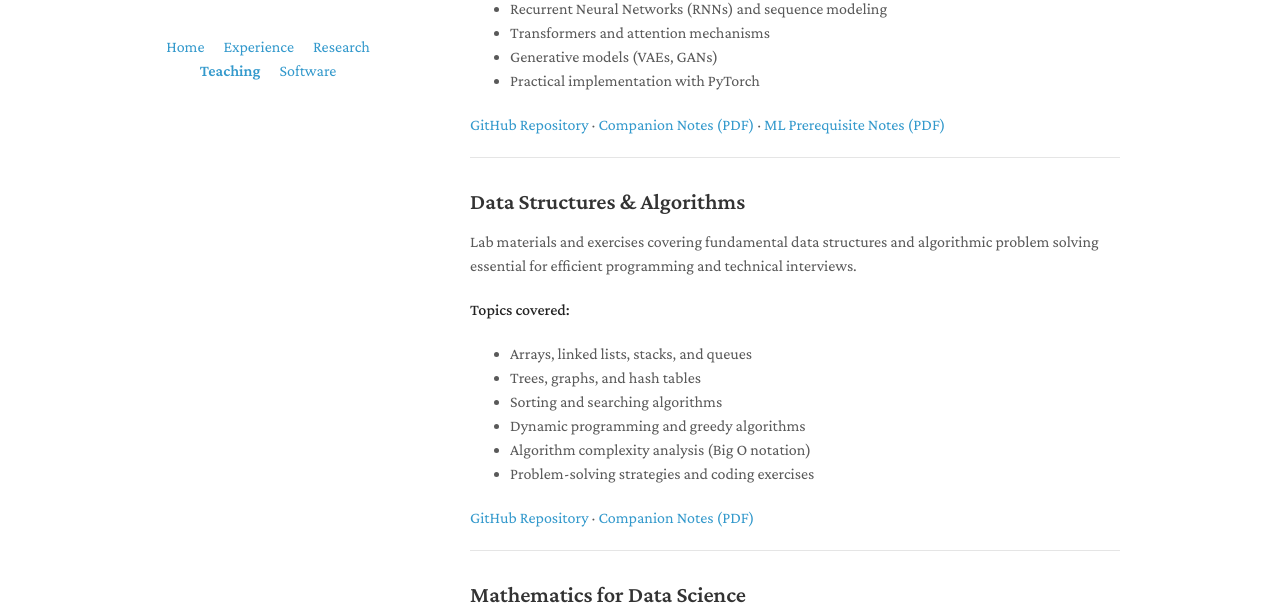
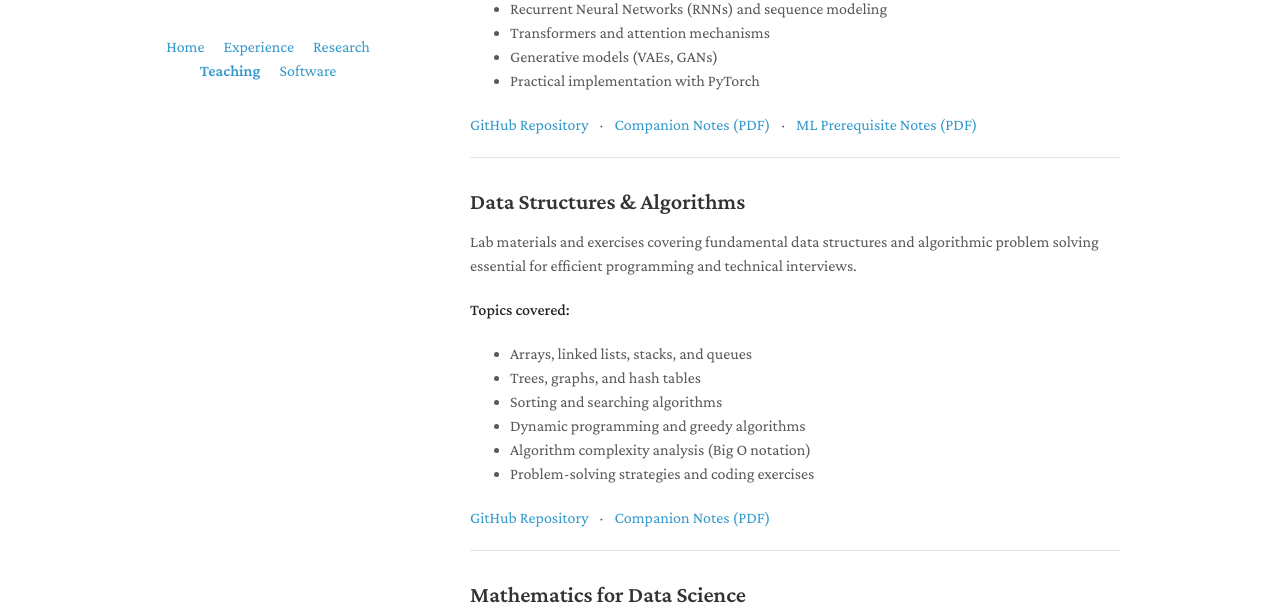
Before and after one commit to henrycgbaker/henrycgbaker.github.io, a Jekyll site: the page built from teaching.md, in a window 1280 px wide and 1400 px high, scrolled down 28 px. Shown: the part 386-1002 px from the top of the window. Built offline with Jekyll 4.4.1, drawn with Linux system fonts in a browser that asks for light colours; a style sheet for code colours, icons or effects is not loaded.

Commit message:
Add spacing between research page links for better visual separation

```diff
--- a/_layouts/homepage.html
+++ b/_layouts/homepage.html
@@ -69,6 +69,15 @@
       email a:hover {
         text-decoration: underline;
         color: #39c;
+      }
+
+      /* Research page link spacing */
+      p > a {
+        margin: 0 0.5rem;
+      }
+
+      p > a:first-child {
+        margin-left: 0;
       }
 
       .page-navigation {
```
